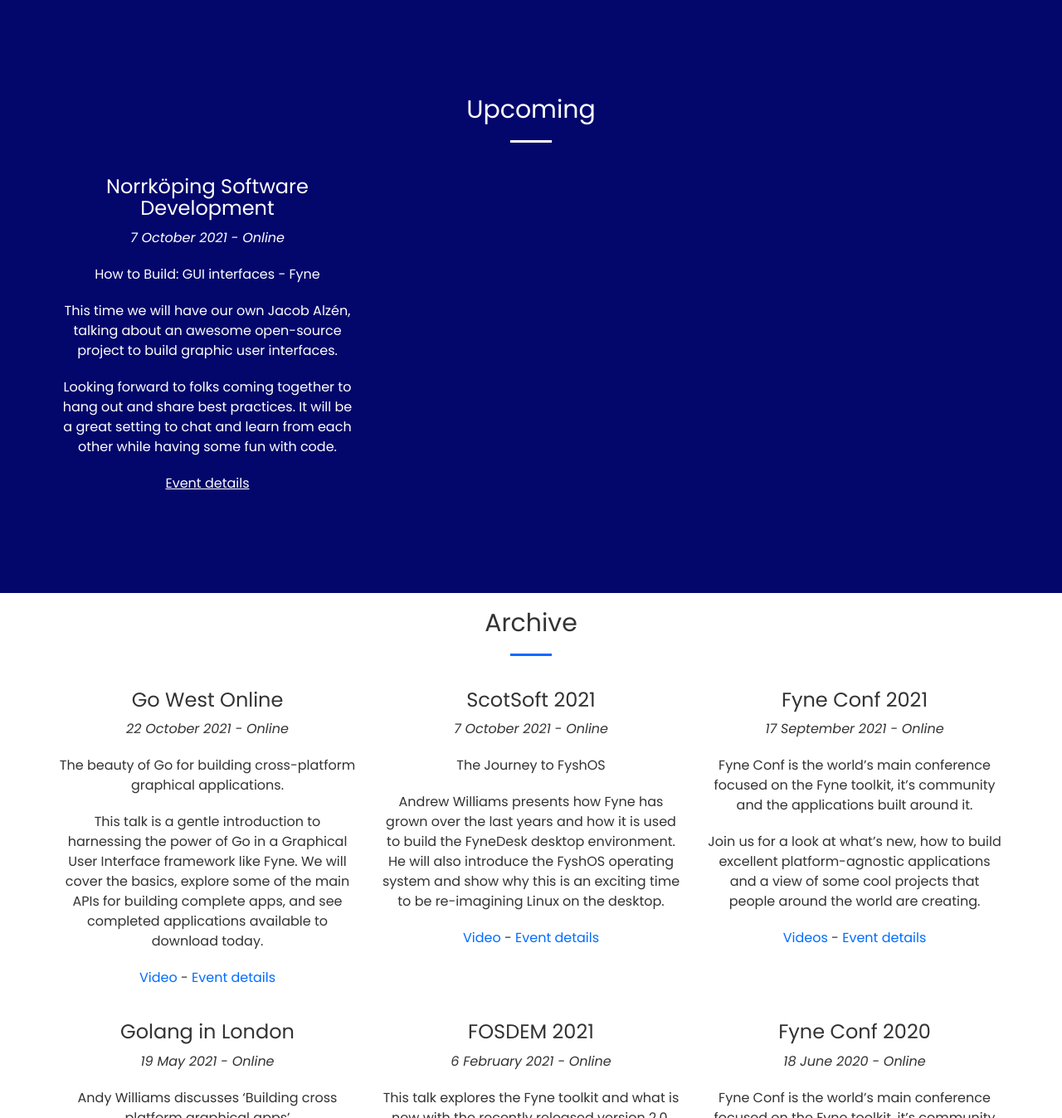
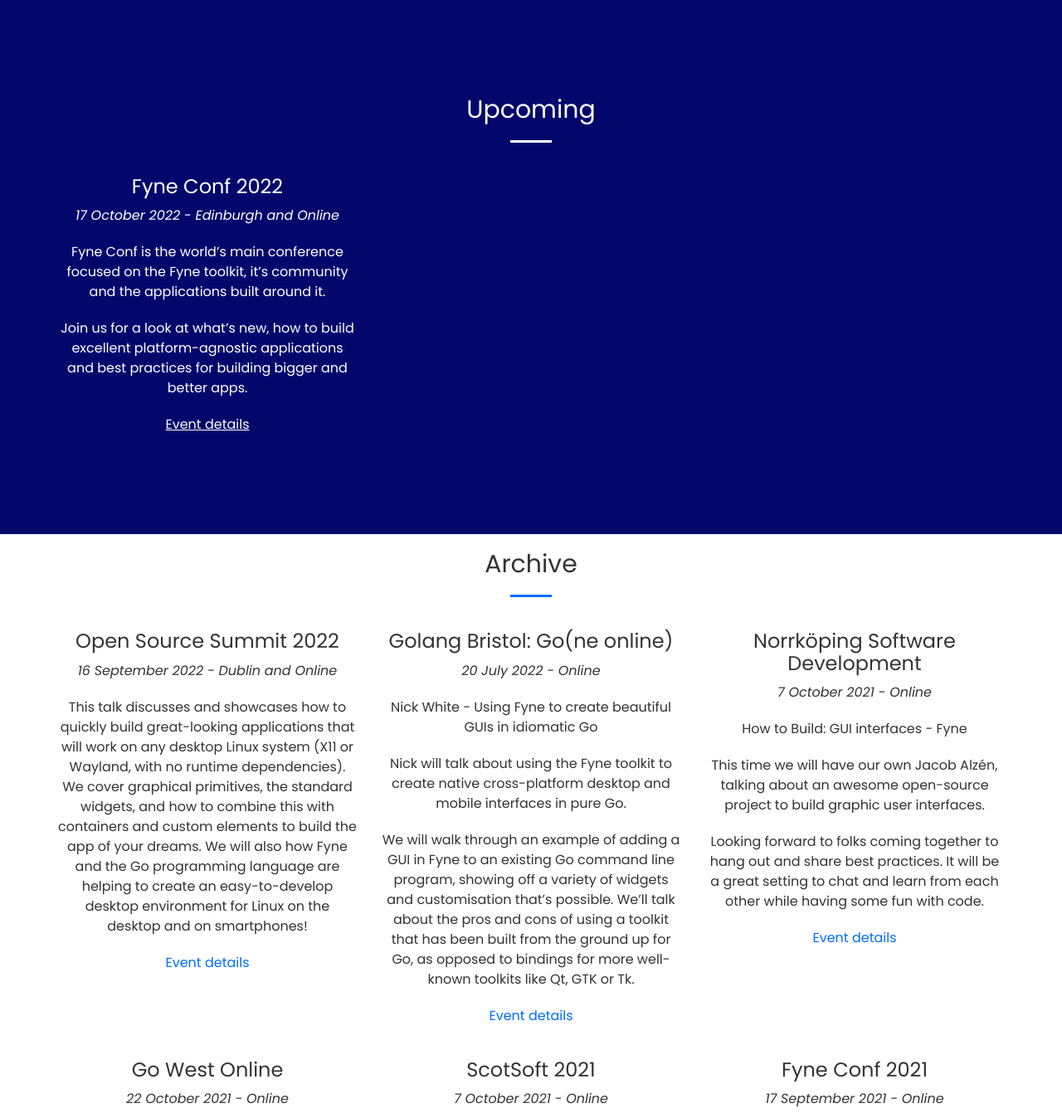
Before and after one commit to fyne-io/fyne-io.github.io, a Jekyll site: the page built from events/index.md, in a window 1280 px wide and 1400 px high, scrolled down 288 px, cut to the strip 52-1400 px from the top of the window. Shown: the whole strip at 83% size. Built offline with Jekyll 4.4.1, drawn with Linux system fonts in a browser that asks for light colours.

Commit message:
Updated events listing

```diff
--- a/events/index.md
+++ b/events/index.md
@@ -8,6 +8,7 @@
 
 <section class="bg-primary" id="about">
 <div class="container">
+
 <div class="row">
 <div class="col-lg-12 text-center" markdown="1">
 
@@ -23,17 +24,15 @@
 <div class="row">
 
 <div class="col-lg-4 text-center" markdown="1">
-### Norrköping Software Development
+### Fyne Conf 2022
 
-*7 October 2021 - Online*
+*17 October 2022 - Edinburgh and Online*
 
-How to Build: GUI interfaces - Fyne
+Fyne Conf is the world’s main conference focused on the Fyne toolkit, it’s community and the applications built around it.
 
-This time we will have our own Jacob Alzén, talking about an awesome open-source project to build graphic user interfaces.
+Join us for a look at what's new, how to build excellent platform-agnostic applications and best practices for building bigger and better apps.
 
-Looking forward to folks coming together to hang out and share best practices. It will be a great setting to chat and learn from each other while having some fun with code.
-
-[Event details](https://www.meetup.com/Norrkoping-Software-Development/events/281349094/)
+[Event details](https://conf.fyne.io)
 </div>
 
 <div class="col-lg-4 text-center" markdown="1">
@@ -55,6 +54,50 @@
 ---
 
 </div>
+</div>
+</div>
+
+<div class="container">
+<div class="row">
+
+<div class="col-lg-4 text-center" markdown="1">
+### Open Source Summit 2022
+
+*16 September 2022 - Dublin and Online*
+
+This talk discusses and showcases how to quickly build great-looking applications that will work on any desktop Linux system (X11 or Wayland, with no runtime dependencies). We cover graphical primitives, the standard widgets, and how to combine this with containers and custom elements to build the app of your dreams. We will also how Fyne and the Go programming language are helping to create an easy-to-develop desktop environment for Linux on the desktop and on smartphones!
+
+[Event details](https://osseu2022.sched.com/event/df4af1544d01a3d0cdc56aa688267898)
+</div>
+
+<div class="col-lg-4 text-center" markdown="1">
+### Golang Bristol: Go(ne online)
+
+*20 July 2022 - Online*
+
+Nick White - Using Fyne to create beautiful GUIs in idiomatic Go
+
+Nick will talk about using the Fyne toolkit to create native cross-platform desktop and mobile interfaces in pure Go.
+
+We will walk through an example of adding a GUI in Fyne to an existing Go command line program, showing off a variety of widgets and customisation that's possible. We'll talk about the pros and cons of using a toolkit that has been built from the ground up for Go, as opposed to bindings for more well-known toolkits like Qt, GTK or Tk.
+
+[Event details](meetup.com/golang-bristol/events/286771024/)
+</div>
+
+<div class="col-lg-4 text-center" markdown="1">
+### Norrköping Software Development
+
+*7 October 2021 - Online*
+
+How to Build: GUI interfaces - Fyne
+
+This time we will have our own Jacob Alzén, talking about an awesome open-source project to build graphic user interfaces.
+
+Looking forward to folks coming together to hang out and share best practices. It will be a great setting to chat and learn from each other while having some fun with code.
+
+[Event details](https://www.meetup.com/Norrkoping-Software-Development/events/281349094/)
+</div>
+
 </div>
 </div>
 
@@ -193,12 +236,6 @@
 [Event details](https://www.meetup.com/golangvan/events/263156126/)
 </div>
 
-</div>
-</div>
-
-<div class="container">
-<div class="row">
-
 <div class="col-lg-4 text-center" markdown="1">
 ### Easily build cross platform graphical applictions with Fyne
 
@@ -209,6 +246,12 @@
 [Video](https://youtu.be/jbsYrrNiqAs) -
 [Event details](https://golab.io/agenda/session/158941)
 </div>
+
+</div>
+</div>
+
+<div class="container">
+<div class="row">
 
 <div class="col-lg-4 text-center" markdown="1">
 ### A Fyne Update
@@ -230,8 +273,5 @@
 [Event details](https://www.meetup.com/Edinburgh-Golang-meetup/events/252225515/)
 </div>
 
-<!-- <div class="col-lg-4 text-center" markdown="1">
-</div> -->
-
 </div>
 </div>
```
